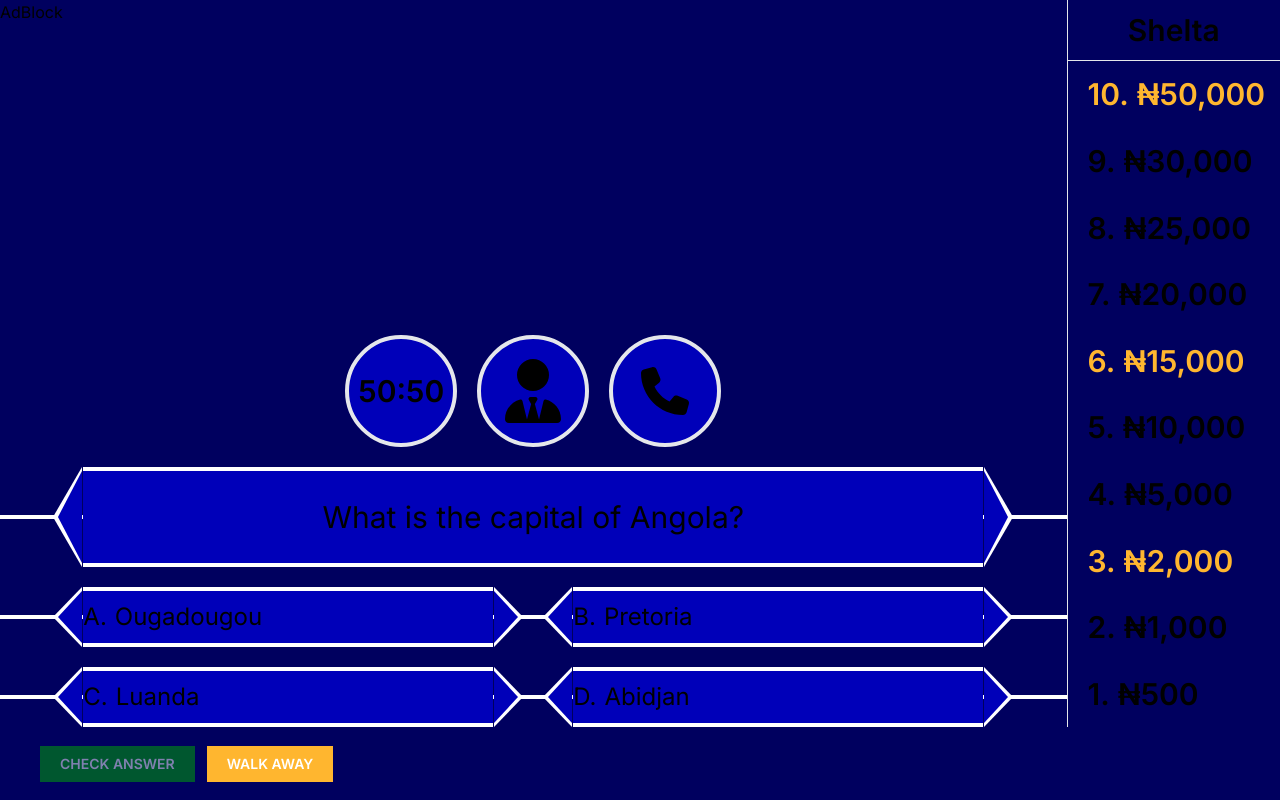
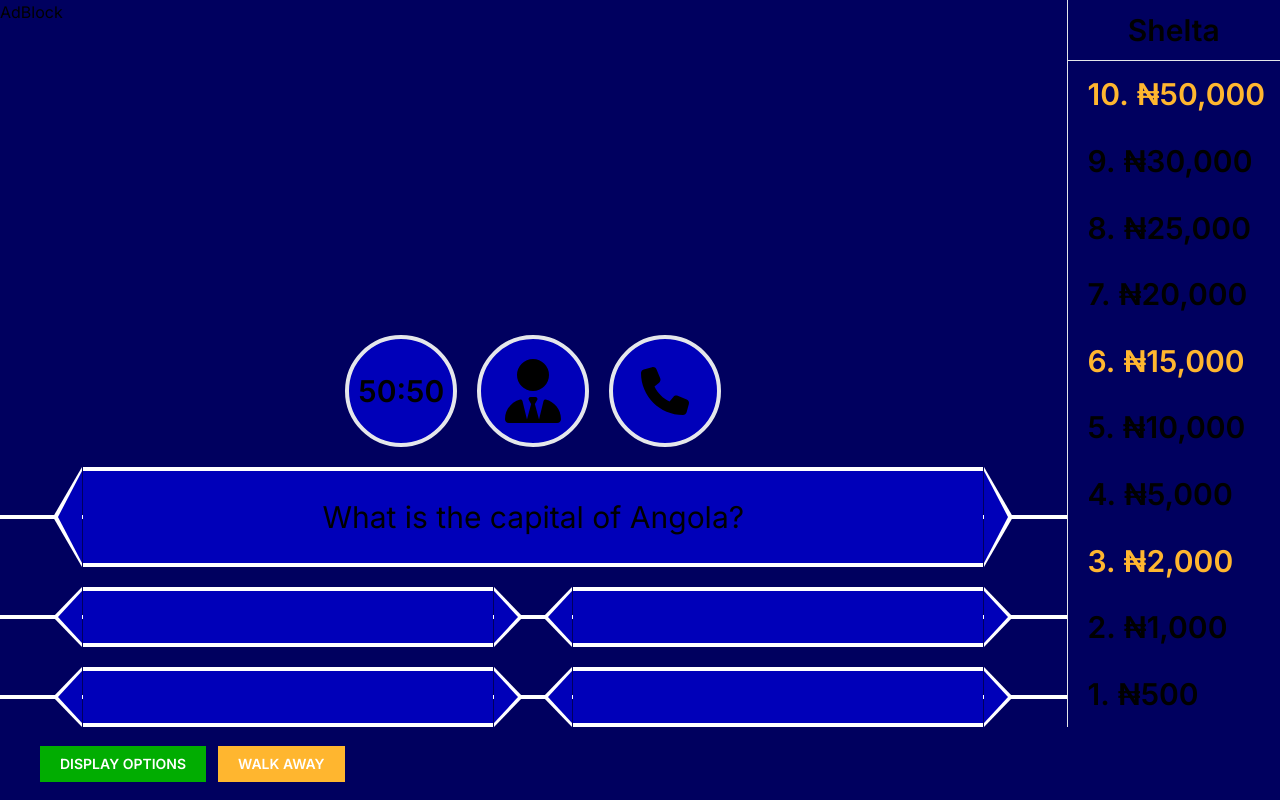
Before and after one commit to chrismadufor/wwtwm, a Next.js app: page /question in a window 1280 px wide. Built offline with nearby package versions, Linux system fonts and the light colour scheme.

Commit message:
updated questions and worked on the questions display

```diff
--- a/app/finish/page.tsx
+++ b/app/finish/page.tsx
@@ -4,22 +4,25 @@ import { reset } from "@/redux/features/controlsSlice";
 import { useAppDispatch, useAppSelector } from "@/redux/hooks";
 import Image from "next/image";
 import Link from "next/link";
+import { useRouter } from "next/navigation";
 
 export default function Home() {
+  const router =  useRouter()
   const dispatch = useAppDispatch();
   let prize = useAppSelector((state) => state.controlsReducer.prize);
-
+  const resetGame = () => {
+    router.push('')
+    dispatch(reset())
+  }
   return (
-    <main className="">
-      <p className="text-4xl">You just won N{prize}</p>
-      <Link href="">
-        <button
-          onClick={() => dispatch(reset())}
-          className="orange-bg py-3 px-8 mt-5"
-        >
-          Back Home
-        </button>
-      </Link>
+    <main className="min-h-screen flex flex-col items-center justify-center">
+      <p className="text-5xl">You just won <span className="orange font-semibold">₦{prize}</span></p>
+      <button
+        onClick={resetGame}
+        className="orange-bg py-3 px-8 mt-8"
+      >
+        Back Home
+      </button>
     </main>
   );
 }
--- a/app/globals.css
+++ b/app/globals.css
@@ -231,3 +231,33 @@ body {
 .secondLine {
   bottom: 28px;
 }
+
+@keyframes displayOption {
+  from {opacity: 0;}
+  to {opacity: 1;}
+}
+
+.option-0 {
+  animation-name: displayOption;
+  animation-fill-mode: forwards;
+  animation-duration: 0.2s;
+  animation-delay: 0.5s;
+}
+.option-1 {
+  animation-name: displayOption;
+  animation-fill-mode: forwards;
+  animation-duration: 0.2s;
+  animation-delay: 1.5s;
+}
+.option-2{
+  animation-name: displayOption;
+  animation-fill-mode: forwards;
+  animation-duration: 0.2s;
+  animation-delay: 2.5s;
+}
+.option-3 {
+  animation-name: displayOption;
+  animation-fill-mode: forwards;
+  animation-duration: 0.2s;
+  animation-delay: 3.5s;
+}
--- a/app/page.tsx
+++ b/app/page.tsx
@@ -4,10 +4,10 @@ import Link from "next/link";
 export default function Home() {
   return (
     <main className="">
-      <div className="h-screen w-full bg-blue-800 pl-20">
-        <p>Home Page</p>
+      <div className="h-screen w-full flex flex-col items-center justify-center bg-blue-800 pl-20">
+        <p className="text-5xl">Who Wants To Win Some Money?</p>
         <Link href="/question">
-          <button className="orange-bg py-3 px-8 mt-5">Start Game</button>
+          <button className="orange-bg py-3 px-8 mt-8">Start Game</button>
         </Link>
       </div>
     </main>
--- a/app/question/components/AdminPanel.tsx
+++ b/app/question/components/AdminPanel.tsx
@@ -7,6 +7,7 @@ import {
   questionReset,
   reset,
   revealAnswer,
+  revealOptions,
   updateGuaranteedPrize,
   updatePrize,
   updateProgress,
@@ -28,6 +29,9 @@ export default function AdminPanel() {
   const showAnswer = useAppSelector(
     (state) => state.controlsReducer.showAnswer
   );
+  const showOptions = useAppSelector(
+    (state) => state.controlsReducer.showOptions
+  );
   const progress = useAppSelector(
     (state) => state.controlsReducer.progressCount
   );
@@ -43,10 +47,13 @@ export default function AdminPanel() {
   }, [showAnswer]);
 
   const onCheckAnswer = () => {
+    if (!showOptions) {
+      dispatch(revealOptions())
+    } else {
       dispatch(revealAnswer());
       if (!walkaway) {
         if (answer === selectedOption) {
-        if (progress <= 8)setShouldProceed(true)
+          if (progress <= 8) setShouldProceed(true);
           else setShouldProceed(false);
           dispatch(updateProgress());
           dispatch(updatePrize(prices[10 - progress - 1]));
@@ -55,10 +62,11 @@ export default function AdminPanel() {
           dispatch(updatePrize(guaranteedPrize));
         }
       }
+    }
   };
 
   const onWalkAway = () => {
-    dispatch(updateWalkaway())
+    dispatch(updateWalkaway());
   };
 
   const onNextStep = () => {
@@ -74,10 +82,10 @@ export default function AdminPanel() {
       <button
         onClick={onCheckAnswer}
         className={`px-5 py-2 text-sm cursor-pointer green-bg uppercase font-semibold ${
-          selectedOption === null ? disableElement : ""
+          showOptions && selectedOption === null ? disableElement : ""
         }`}
       >
-        Check Answer
+        {showOptions ? "Display Answer" : "Display Options"}
       </button>
       <button
         onClick={onWalkAway}
--- a/app/question/components/Option.tsx
+++ b/app/question/components/Option.tsx
@@ -5,16 +5,18 @@ import { useAppDispatch, useAppSelector } from "@/redux/hooks";
 import { lockUserOption } from "@/redux/features/controlsSlice";
 
 type Props = {
+  idx: number;
   letter: string;
   value: string;
   answer: string;
   nextBest: string;
 };
 
-export default function Option({ letter, value, answer, nextBest }: Props) {
+export default function Option({ idx, letter, value, answer, nextBest }: Props) {
   const dispatch = useAppDispatch()
 
   const selectedOption = useAppSelector(state => state.controlsReducer.selectedOption)
+  const showOptions = useAppSelector(state => state.controlsReducer.showOptions)
   const showAnswer = useAppSelector(state => state.controlsReducer.showAnswer)
   const fiftyFiftyActive = useAppSelector((state) => state.controlsReducer.fiftyFiftyActive)
 
@@ -46,9 +48,11 @@ export default function Option({ letter, value, answer, nextBest }: Props) {
   return (
     <div onClick={selectOption} className="option-wrap">
       <div className={`option bg-white flex items-center ${isClicked && "selected"} ${isAnswer && "answer"}`}>
-        <div className="text-2xl option-inner flex items-center w-full h-full">
+        <div className="text-2xl option-inner w-full h-full flex items-center">
+          <div className={`opacity-0 flex items-center ${showOptions ? `option-${idx}` : ""} `}>
           <span className="mr-2">{letter}.</span>
           <span className="">{getValue(value)}</span>
+          </div>
         </div>
       </div>
     </div>
--- a/app/question/components/OptionsBlock.tsx
+++ b/app/question/components/OptionsBlock.tsx
@@ -36,9 +36,10 @@ export default function OptionsBlock() {
       </div>
       <div className="relative mt-5">
         <div className="shape-wrap max-w-7xl mx-auto grid grid-cols-2 gap-5 w-full">
-          {currentQuestion.options.map((option, key) => (
+          {currentQuestion.options.map((option, index) => (
             <Option
-              key={key}
+              key={index}
+              idx={index}
               letter={option.key}
               value={option.value}
               answer={currentQuestion.answerKey}
--- a/data/questions.ts
+++ b/data/questions.ts
@@ -28,7 +28,7 @@ const questions: Question[] = [
         options: [
             {
                 key: "A",
-                value: "Roma"
+                value: "Rome"
             },
             {
                 key: "B",
@@ -120,123 +120,123 @@ const questions: Question[] = [
         level: '5'
     },
     {
-        question: "What is the capital of Angola?",
+        question: "What is the capital of Egypt?",
         options: [
             {
                 key: "A",
-                value: "Ougadougou"
+                value: "Cairo"
             },
             {
                 key: "B",
-                value: "Pretoria"
+                value: "Nile"
             },
             {
                 key: "C",
-                value: "Luanda"
+                value: "Casablanca"
             },
             {
                 key: "D",
-                value: "Abidjan"
+                value: "Mumbai"
+            },
+        ],
+        answerKey: 'A',
+        nextBest: 'C',
+        level: '1'
+    },
+    {
+        question: "What is the capital of Czech Republic?",
+        options: [
+            {
+                key: "A",
+                value: "Budapest"
+            },
+            {
+                key: "B",
+                value: "Prague"
+            },
+            {
+                key: "C",
+                value: "Amsterdam"
+            },
+            {
+                key: "D",
+                value: "Berlin"
+            },
+        ],
+        answerKey: 'B',
+        nextBest: 'C',
+        level: '1'
+    },
+    {
+        question: "What is the capital of Austria?",
+        options: [
+            {
+                key: "A",
+                value: "Salzburg"
+            },
+            {
+                key: "B",
+                value: "Moscow"
+            },
+            {
+                key: "C",
+                value: "Vienna"
+            },
+            {
+                key: "D",
+                value: "Brussels"
             },
         ],
         answerKey: 'C',
-        nextBest: 'A',
+        nextBest: 'D',
         level: '1'
     },
     {
-        question: "What is the capital of Angola?",
+        question: "What is the capital of Trinidad & Tobago?",
         options: [
             {
                 key: "A",
-                value: "Ougadougou"
+                value: "Port of Spain"
             },
             {
                 key: "B",
-                value: "Pretoria"
+                value: "Kingston"
             },
             {
                 key: "C",
-                value: "Luanda"
+                value: "Bridgetown"
             },
             {
                 key: "D",
-                value: "Abidjan"
+                value: "Georgetown"
             },
         ],
-        answerKey: 'C',
-        nextBest: 'A',
+        answerKey: 'A',
+        nextBest: 'D',
         level: '1'
     },
     {
-        question: "What is the capital of Angola?",
+        question: "What is the capital of Mauritius?",
         options: [
             {
                 key: "A",
-                value: "Ougadougou"
+                value: "Victoria"
             },
             {
                 key: "B",
-                value: "Pretoria"
+                value: "Port Louis"
             },
             {
                 key: "C",
-                value: "Luanda"
+                value: "Grand Bale"
             },
             {
                 key: "D",
-                value: "Abidjan"
+                value: "Mauritius Island"
             },
         ],
-        answerKey: 'C',
-        nextBest: 'A',
-        level: '1'
-    },
-    {
-        question: "What is the capital of Angola?",
-        options: [
-            {
-                key: "A",
-                value: "Ougadougou"
-            },
-            {
-                key: "B",
-                value: "Pretoria"
-            },
-            {
-                key: "C",
-                value: "Luanda"
-            },
-            {
-                key: "D",
-                value: "Abidjan"
-            },
-        ],
-        answerKey: 'C',
-        nextBest: 'A',
-        level: '1'
-    },
-    {
-        question: "What is the capital of Angola?",
-        options: [
-            {
-                key: "A",
-                value: "Ougadougou"
-            },
-            {
-                key: "B",
-                value: "Pretoria"
-            },
-            {
-                key: "C",
-                value: "Luanda"
-            },
-            {
-                key: "D",
-                value: "Abidjan"
-            },
-        ],
-        answerKey: 'C',
-        nextBest: 'A',
+        answerKey: 'B',
+        nextBest: 'D',
         level: '1'
     },
 ]
--- a/redux/features/controlsSlice.ts
+++ b/redux/features/controlsSlice.ts
@@ -4,6 +4,7 @@ type ControlsSlice = {
   selectedOption: string | null;
   correctAnswer: string | null;
   showAnswer: boolean;
+  showOptions: boolean;
   progressCount: number;
   currentQuestion: number;
   walkaway: boolean;
@@ -19,6 +20,7 @@ const initialState = {
   selectedOption: null,
   correctAnswer: null,
   showAnswer: false,
+  showOptions: false,
   progressCount: 0,
   currentQuestion: 0,
   walkaway: false,
@@ -52,6 +54,9 @@ export const controls = createSlice({
     revealAnswer: (state) => {
       state.showAnswer = true;
     },
+    revealOptions: (state) => {
+      state.showOptions = true;
+    },
     updateProgress: (state) => {
       state.progressCount++;
     },
@@ -67,6 +72,7 @@ export const controls = createSlice({
       state.correctAnswer = null;
       state.selectedOption = null;
       state.showAnswer = false;
+      state.showOptions = false;
       state.fiftyFiftyActive = false;
       state.currentQuestion++;
     },
@@ -93,6 +99,7 @@ export const {
   lockUserOption,
   setCorrectAnswer,
   revealAnswer,
+  revealOptions,
   updateProgress,
   updatePrize,
   updateGuaranteedPrize,
```
Lines whose indentation alone changed are shown as unchanged.
